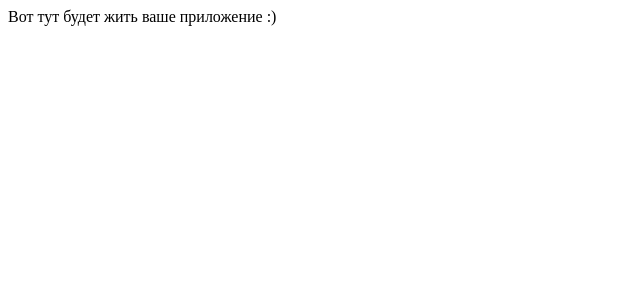
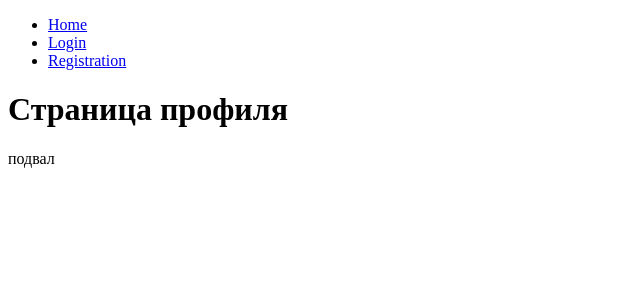
Before and after one commit to SerpRus/battle-ship, a React (Vite) app in the folder packages/client/: page /profile in a window 1280 px wide. Shown: the top 300 px of the page, without its empty margins (0-640 px from the left). Built offline with nearby package versions, Linux system fonts and the light colour scheme.

Commit message:
LT-17: pages

```diff
--- a/packages/client/src/App.tsx
+++ b/packages/client/src/App.tsx
@@ -1,5 +1,23 @@
-import { useEffect } from 'react'
+import React, { useEffect } from 'react'
+import {
+  BrowserRouter as Router,
+  Routes,
+  Route,
+} from "react-router-dom";
+
+import Login from './pages/login';
+import Registration from './pages/registration';
+import Profile from './pages/profile';
+import Home from './pages/home';
+import Game from './pages/game';
+import Leaderboard from './pages/leaderboard';
+import Forum from './pages/forum/index';
+import Topic from './pages/forum/[id]';
+import Layout from './layout/Layout';
+import NotFound from './pages/404';
+
 import './App.css'
+
 
 function App() {
   useEffect(() => {
@@ -12,7 +30,27 @@ function App() {
 
     fetchServerData()
   }, [])
-  return <div className="App">Вот тут будет жить ваше приложение :)</div>
+
+  return (
+    <div className="App">
+        <Router>
+          <Routes>
+            {/* TODO: сделать разные обертки Layout в зависимости от авторизации */}
+            <Route path='/' element ={<Layout />} >
+              <Route index element ={<Home />} />
+              <Route path='login' element ={<Login />} />
+              <Route path='registration' element={<Registration />} />
+              <Route path='profile' element={<Profile />} />
+              <Route path='game' element={<Game />} />
+              <Route path='leaderboard' element={<Leaderboard />} />
+              <Route path='forum' element={<Forum />} />
+              <Route path='forum/:id' element={<Topic />} />
+            </Route>
+              <Route path="*" element={<NotFound />} />
+          </Routes>
+        </Router>
+    </div>
+  )
 }
 
 export default App
--- /dev/null
+++ b/packages/client/src/layout/Layout.tsx
@@ -0,0 +1,34 @@
+import React from 'react';
+import {
+  Link,
+  Outlet,
+
+} from 'react-router-dom';
+
+export default function Layout() {
+  return (
+    <>
+      <nav>
+      <ul>
+        <li>
+          <Link to="/">Home</Link>
+        </li>
+        <li>
+          <Link to="/login">Login</Link>
+        </li>
+        <li>
+          <Link to="/registration">Registration</Link>
+        </li>
+      </ul>
+      </nav>
+      <main className='container'>
+        <Outlet />
+      </main>
+      <footer>
+        подвал
+      </footer>
+
+  </>
+
+  )
+}
--- /dev/null
+++ b/packages/client/src/pages/404.tsx
@@ -0,0 +1,5 @@
+import React from 'react';
+
+export default function NotFound() {
+  return <h2>404 страница</h2>
+}
--- /dev/null
+++ b/packages/client/src/pages/forum/[id].tsx
@@ -0,0 +1,6 @@
+import React from 'react';
+
+export default function Topic() {
+
+  return <h1>Cтраница топика форума</h1>
+}
--- /dev/null
+++ b/packages/client/src/pages/forum/index.tsx
@@ -0,0 +1,6 @@
+import React from 'react';
+
+export default function Forum() {
+
+  return <h1>Cтраница форума</h1>
+}
--- /dev/null
+++ b/packages/client/src/pages/game.tsx
@@ -0,0 +1,6 @@
+import React from 'react';
+
+export default function Game() {
+
+  return <h1>Страница игры</h1>
+}
--- /dev/null
+++ b/packages/client/src/pages/home.tsx
@@ -0,0 +1,6 @@
+import React from 'react';
+
+export default function Home() {
+
+  return <h1>Главная</h1>
+}
--- /dev/null
+++ b/packages/client/src/pages/leaderboard.tsx
@@ -0,0 +1,6 @@
+import React from 'react';
+
+export default function Leaderboard() {
+
+  return <h1>Cтраница лидерборда</h1>
+}
--- /dev/null
+++ b/packages/client/src/pages/login.tsx
@@ -0,0 +1,6 @@
+import React from 'react';
+
+export default function Login() {
+
+  return <h1>Cтраница логина</h1>
+}
--- /dev/null
+++ b/packages/client/src/pages/profile.tsx
@@ -0,0 +1,6 @@
+import React from 'react';
+
+export default function Profile() {
+
+  return <h1>Страница профиля</h1>
+}
--- /dev/null
+++ b/packages/client/src/pages/registration.tsx
@@ -0,0 +1,6 @@
+import React from 'react';
+
+export default function Registration() {
+
+  return <h1>Cтраница регистрации</h1>
+}
```
